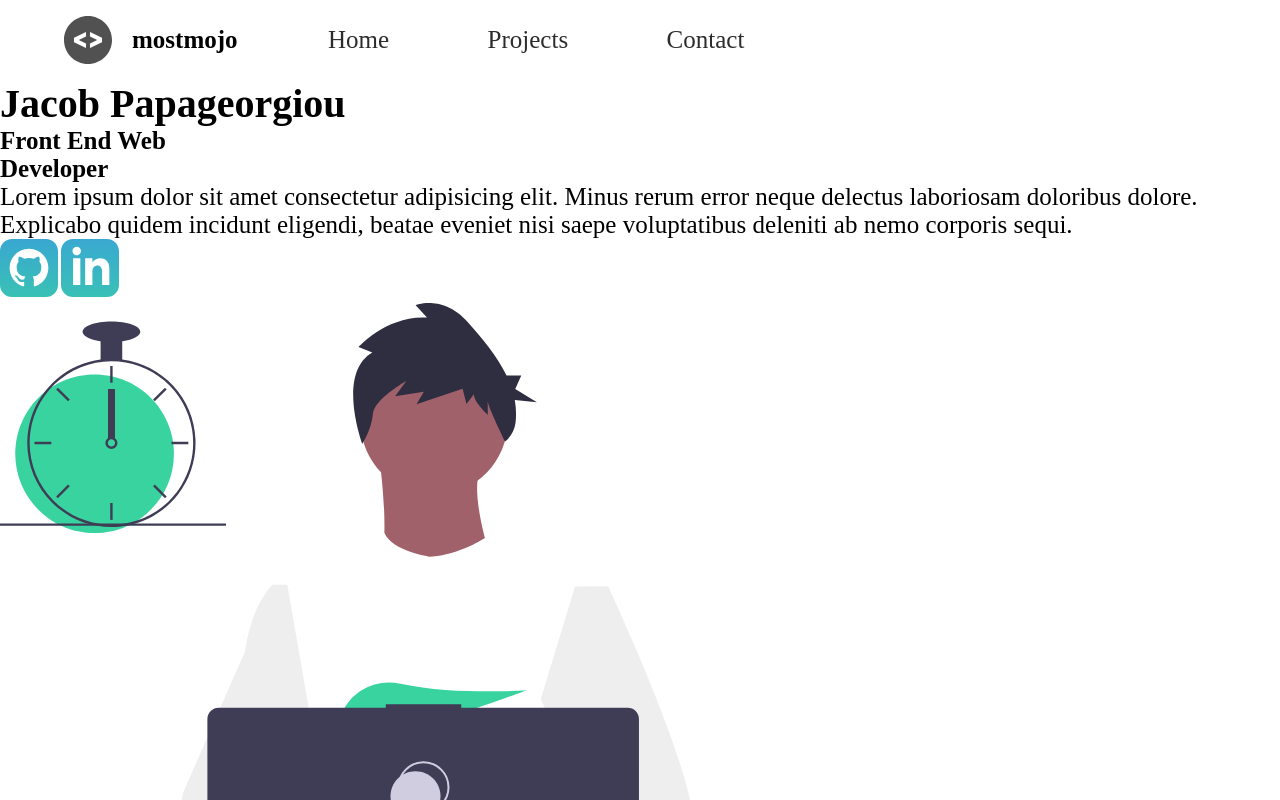
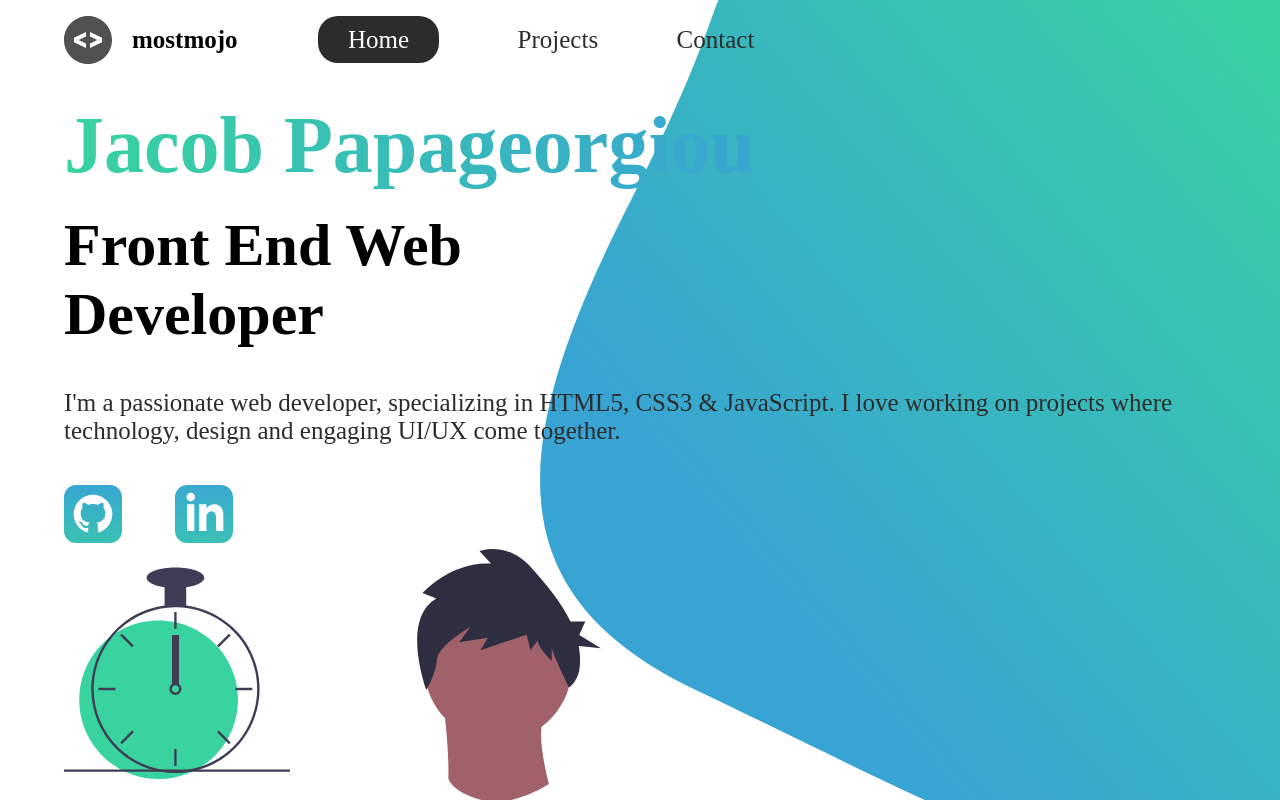
Before and after one commit to mostmojo/folio, a plain HTML site: page index.html in a window 1280 px wide. Shown: the top 800 px of the page. Drawn offline with Linux system fonts and the light colour scheme.

Commit message:
Style intro section

```diff
--- a/index.html
+++ b/index.html
@@ -19,7 +19,7 @@
 					<h1>mostmojo</h1>
 				</div>
 				<ul>
-					<li><a href="/" class="">Home</a></li>
+					<li><a href="/" class="active">Home</a></li>
 					<li><a href="/" class="">Projects</a></li>
 					<li><a href="/" class="">Contact</a></li>
 				</ul>
@@ -34,9 +34,8 @@
 					Developer
 				</h3>
 				<p>
-					Lorem ipsum dolor sit amet consectetur adipisicing elit. Minus rerum error neque delectus laboriosam
-					doloribus dolore. Explicabo quidem incidunt eligendi, beatae eveniet nisi saepe voluptatibus
-					deleniti ab nemo corporis sequi.
+					I'm a passionate web developer, specializing in HTML5, CSS3 & JavaScript. I love working on projects
+					where technology, design and engaging UI/UX come together.
 				</p>
 				<div class="intro-social">
 					<a href="#"><img src="./icons/github.svg" alt="github-social-link" /></a>
--- a/styles/_intro.scss
+++ b/styles/_intro.scss
@@ -20,3 +20,58 @@ nav {
 		flex: 1 1 40rem;
 	}
 }
+
+.intro {
+	min-height: 90vh;
+	width: 90%;
+	margin: auto;
+	flex-wrap: wrap;
+	@include flex(space-between, center, row);
+
+	h2 {
+		font-size: 8rem;
+		padding-top: 2rem;
+		background: $gradient;
+		background-clip: text;
+		-webkit-text-fill-color: transparent;
+		display: inline-block;
+	}
+
+	h3 {
+		font-size: 6rem;
+		padding: 2rem 0rem;
+	}
+
+	p {
+		padding-top: 2rem;
+		color: $gray-text;
+	}
+}
+
+.splash {
+	position: absolute;
+	top: 0%;
+	right: 0%;
+	height: 100%;
+	z-index: -1;
+}
+
+.intro-social {
+	margin-top: 4rem;
+
+	a {
+		margin-right: 5rem;
+	}
+}
+
+.active {
+	background: $gray-text;
+	color: #fff;
+	padding: 1rem 3rem;
+	border-radius: 2rem;
+}
+
+.intro-text,
+.intro-images {
+	flex: 1 1 40rem;
+}
```
Also changed, not shown: styles/styles.css, 1 other file.
